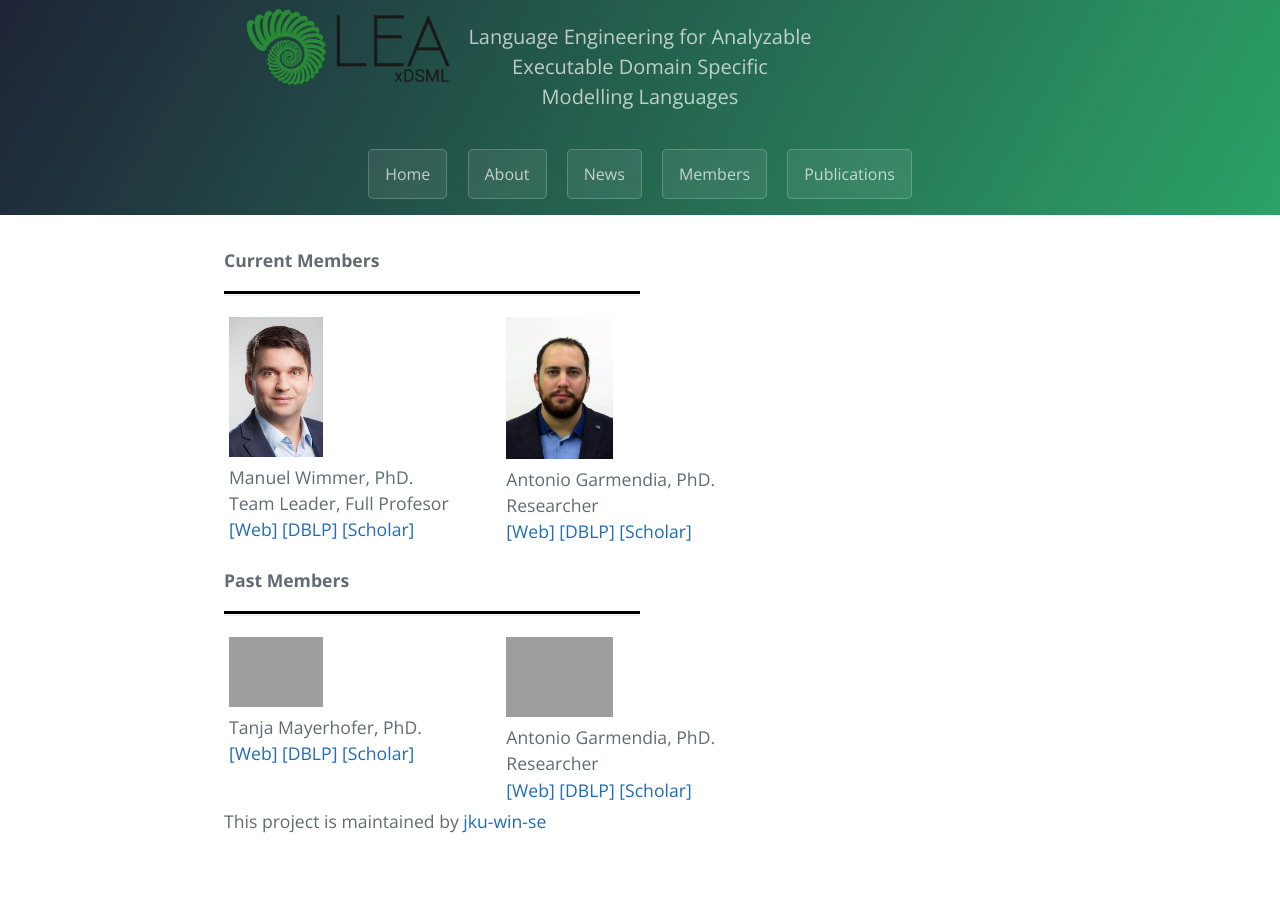
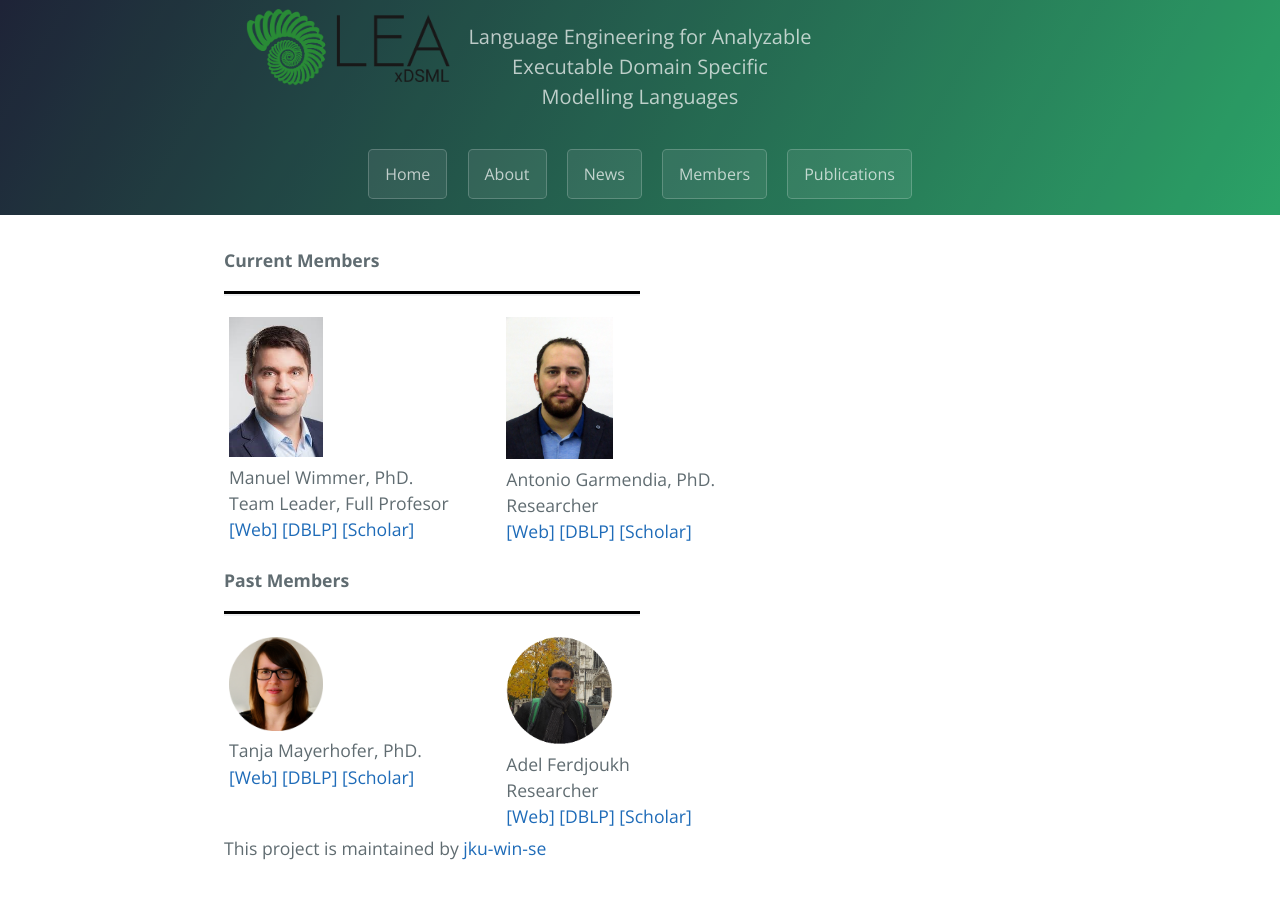
Before and after one commit to jku-win-se/Lea-xDSML, a Jekyll site: the page built from pages/members/index.md, in a window 1280 px wide. Built offline with Jekyll 4.4.1, drawn with Linux system fonts in a browser that asks for light colours.

Commit message:
minor changes...

```diff
--- a/pages/members/index.md
+++ b/pages/members/index.md
@@ -33,7 +33,7 @@ layout: index
 
 <div class="row">
     <div class="column">
-        <img src="{{site.github.url}}/assets/img/tanja-photo.jpg" id="manuel-photo"/>
+        <img src="{{site.github.url}}/assets/img/tanja-photo.png" id="manuel-photo"/>
         <p class="nomargin">Tanja Mayerhofer, PhD.</p>
         <p class="nomargin">
             <a href="https://se.jku.at/manuel-wimmer/">[Web]</a>
@@ -42,8 +42,8 @@ layout: index
         </p>
     </div>
     <div class="column">
-        <img src="{{site.github.url}}/assets/img/adel-photo.jpg" id="antonio-photo"/>
-        <p class="nomargin">Antonio Garmendia, PhD.</p>
+        <img src="{{site.github.url}}/assets/img/adel-photo.png" id="antonio-photo"/>
+        <p class="nomargin">Adel Ferdjoukh</p>
         <p class="nomargin">Researcher</p>
         <p class="nomargin">
             <a href="https://se.jku.at/antonio-garmendia/">[Web]</a>
```
